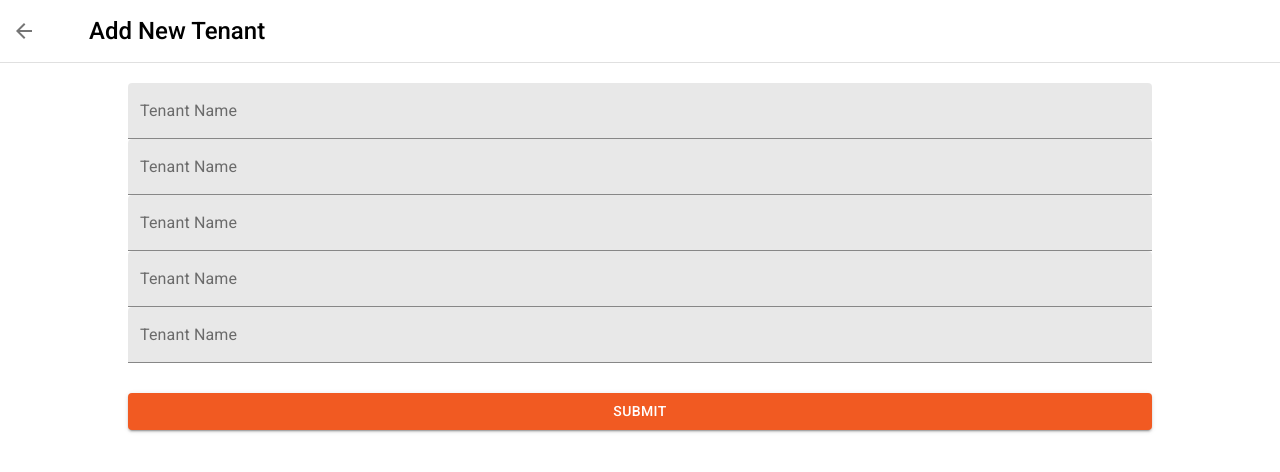
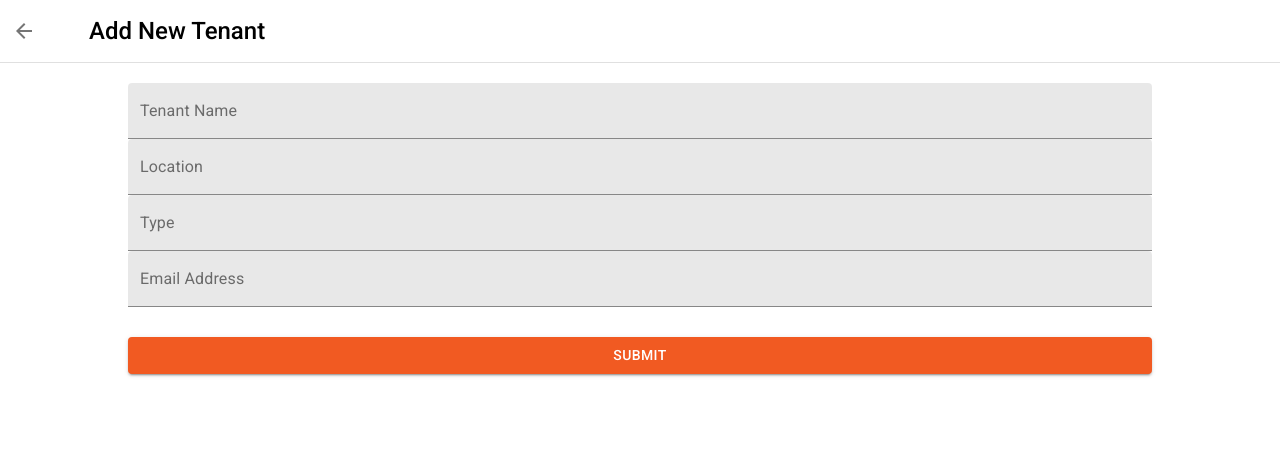
Before and after one commit to shankaikai/SingHealth-Retail-Audit-Application, a React (Create React App) app: page /addtenant in a window 1280 px wide. Shown: the top 472 px of the page. Built offline with nearby package versions, Linux system fonts and the light colour scheme.

Commit message:
minor edit of label

```diff
--- a/src/pages/AddTenantPage.js
+++ b/src/pages/AddTenantPage.js
@@ -33,10 +33,9 @@ const AddTenantPage = () => {
       <Header back title="Add New Tenant" />
       <form className={classes.form}>
         <TextField fullWidth variant="filled" label="Tenant Name" />
-        <TextField fullWidth variant="filled" label="Tenant Name" />
-        <TextField fullWidth variant="filled" label="Tenant Name" />
-        <TextField fullWidth variant="filled" label="Tenant Name" />
-        <TextField fullWidth variant="filled" label="Tenant Name" />
+        <TextField fullWidth variant="filled" label="Location" />
+        <TextField fullWidth variant="filled" label="Type" />
+        <TextField fullWidth variant="filled" label="Email Address" />
       </form>
       <Button
         variant="contained"
```
